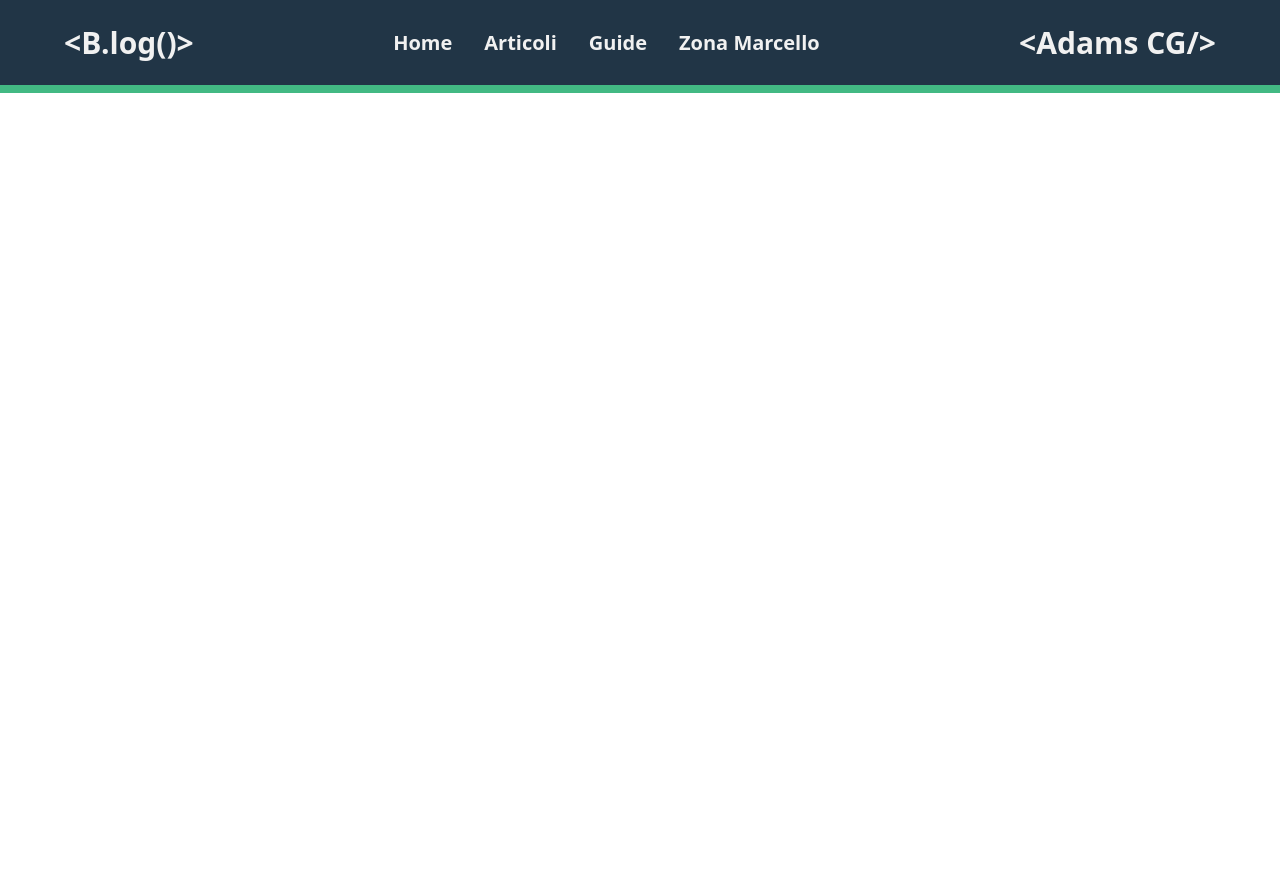
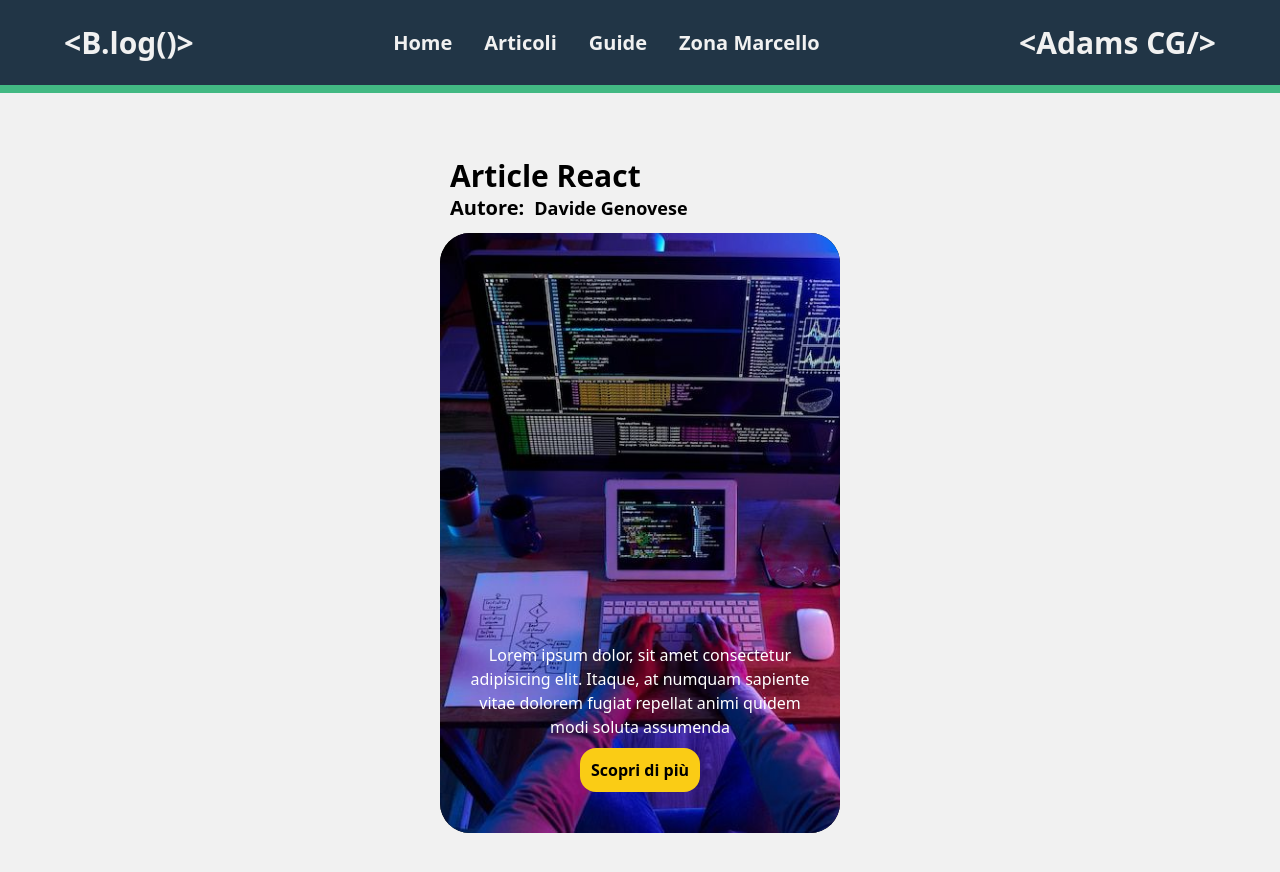
Before and after one commit to adams-cg/blog-project-vue, a Vue app: page /article in a window 1280 px wide. Shown: the top 872 px of the page. Before the commit the page ends 800 px from the top, so only its background shows below. Built offline with nearby package versions, Linux system fonts and the light colour scheme.

Commit message:
articolo completo template

```diff
--- /dev/null
+++ b/src/components/SingleArticle.vue
@@ -0,0 +1,71 @@
+<template>
+    <div class="flex justify-center items-center h-screen">
+        <div>
+
+            <!-- descrizione -->
+            <div class="pl-[10px]">
+            <div class="font-bold text-[30px] mb-[-5px]">Article React</div>
+
+            <div class="font-semibold pb-[10px]"> <span class="font-bold text-[20px] pr-[10px]">Autore:</span>
+                <span class="text-[18px]">Davide Genovese</span>
+            </div>
+        </div>
+
+            <!-- box -->
+            <div>
+
+
+                <div class="bg-black w-[400px] h-[600px] rounded-[30px] relative">
+
+                    <div>
+                        <!-- bg image -->
+                        <div @mouseover="hover" @mouseleave="nohover"
+                           :id="opaci" class="w-[400px] h-[600px] rounded-[30px]  duration-700 bg-[url('./assets/imgprova.jfif')] bg-cover  flex justify-around items-center relative ">
+                        </div>
+
+
+
+
+                        <!-- article/button -->
+
+                        <div @mouseover="hover" @mouseleave="nohover" class="flex flex-col justify-center items-centers  absolute bottom-0 p-[20px]">
+                            <div @mouseover="hover" @mouseleave="nohover" class="text-white pb-[20px] text-center">Lorem ipsum dolor, sit amet consectetur
+                                adipisicing elit. Itaque, at
+                                numquam sapiente vitae dolorem fugiat repellat animi quidem modi soluta assumenda </div>
+                            <button @mouseover="hover" @mouseleave="nohover"
+                                class="p-[10px] mb-[10px] w-[120px] bg-yellow-400 text-center m-auto rounded-2xl animate-bounce hover:animate-none hover:bg-opacity-20 hover:text-white hover:border-[1px] hover:border-yellow-400 hover:duration-700 font-semibold">Scopri
+                                di più</button>
+                        </div>
+
+                    </div>
+
+
+                </div>
+            </div>
+        </div>
+    </div>
+</template>
+
+<script>
+
+
+export default {
+    data() {
+        return {
+            opaci: 'opaciClass'
+        }
+
+    },
+
+    methods: {
+        hover() {
+           const opa = document.getElementById(this.opaci)
+           opa.classList.add('opacity-50')
+        },
+        nohover() {
+           const opa = document.getElementById(this.opaci)
+           opa.classList.remove('opacity-50')
+        }
+    }
+};
+</script>
--- a/src/router/index.js
+++ b/src/router/index.js
@@ -1,5 +1,6 @@
 import { createRouter, createWebHistory } from 'vue-router'
 import HomeView from '../views/HomeView.vue'
+import Article from '../views/Article.vue'
 
 const router = createRouter({
   history: createWebHistory(import.meta.env.BASE_URL),
@@ -16,6 +17,11 @@ const router = createRouter({
       // this generates a separate chunk (About.[hash].js) for this route
       // which is lazy-loaded when the route is visited.
       component: () => import('../views/AboutView.vue')
+    },
+    {
+      path: '/article',
+      name: 'article',
+      component: Article
     }
   ]
 })
--- /dev/null
+++ b/src/views/Article.vue
@@ -0,0 +1,21 @@
+<template>
+    <SingleArticle/>
+</template>
+
+
+
+<script>
+import SingleArticle from "../components/SingleArticle.vue";
+
+export default {
+    components: {
+        SingleArticle
+    },
+};
+</script>
+
+<style>
+body {
+    background-color: #f1f1f1;
+}
+</style>
```
Also changed, not shown: src/assets/imgprova.jfif (added).
